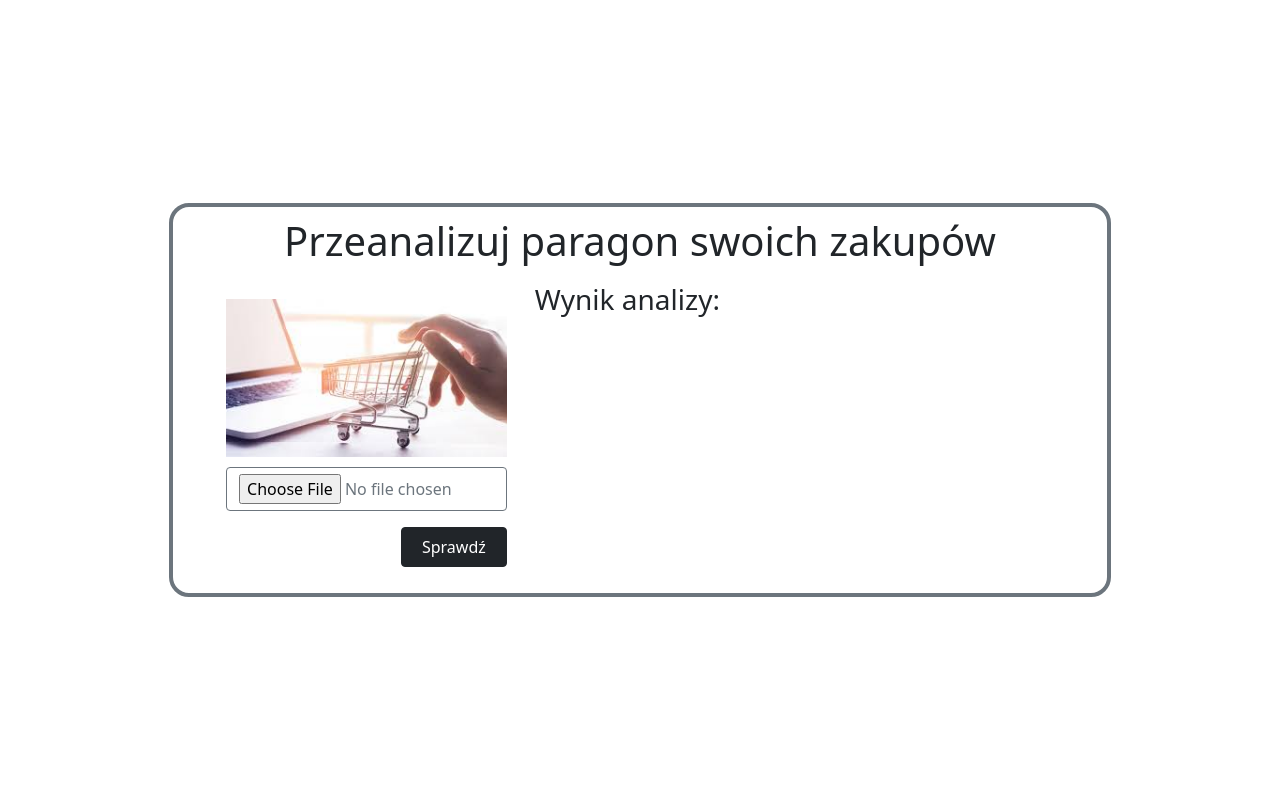
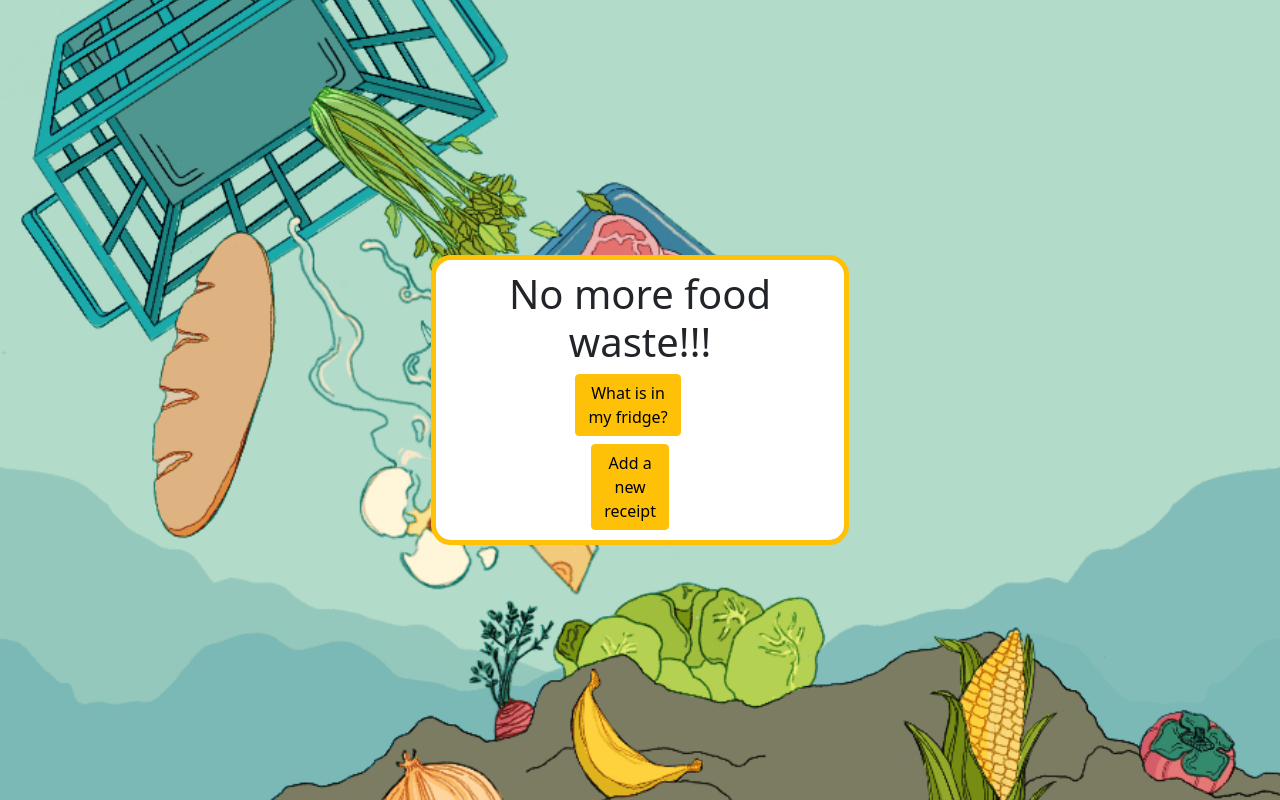
Before and after one commit to Azure3project/analizator, a Flask app: page / in a window 1280 px wide. Run offline with Flask 2, Linux system fonts and the light colour scheme; parts of the project's set-up code (start-up, migrations or seed data) failed here and were passed over.

Commit message:
GUI - nowe ekrany

```diff
--- a/app.py
+++ b/app.py
@@ -1,4 +1,3 @@
-import os
 from ocr import *
 from flask import Flask, flash, request, redirect, url_for, render_template
 from werkzeug.utils import secure_filename
@@ -14,31 +13,42 @@ init_extracting()
 
 ALLOWED_EXTENSIONS = {'png', 'jpg', 'jpeg', 'gif'}
 
+
 def allowed_file(filename):
     return '.' in filename and filename.rsplit('.', 1)[1].lower() in ALLOWED_EXTENSIONS
 
 
 @app.route('/')
-def upload_form():
-    return render_template('index.html')
+@app.route('/home')
+def home():
+    return render_template('home.html')
 
 
-@app.route('/', methods=['POST'])
+@app.route('/receipt')
+def new_receipt():
+    return render_template('receipt.html')
+
+
+@app.route('/fridge', methods=['POST', 'GET'])
+def my_fridge():
+    return render_template('fridge.html')
+
+
+@app.route('/receipt', methods=['POST'])
 def upload_image():
     if 'file' not in request.files:
-        flash('No file part')
+        flash('No file part!')
         return redirect(request.url)
     file = request.files['file']
     if file.filename == '':
-        flash('No image selected for uploading')
+        flash('No image selected for uploading!')
         return redirect(request.url)
     if file and allowed_file(file.filename):
         filename = secure_filename(file.filename)
         file.save(os.path.join(app.config['UPLOAD_FOLDER'], filename))
-        message= ocr_function(filename)
-        # print('upload_image filename: ' + filename)
-        flash('Image successfully uploaded')
-        return render_template('index.html', filename=filename, message=message)
+        message = ocr_function(filename)
+        flash('Image successfully uploaded!')
+        return render_template('receipt.html', filename=filename, message=message)
     else:
         flash('Allowed image types are -> png, jpg, jpeg, gif')
         return redirect(request.url)
@@ -46,15 +56,14 @@ def upload_image():
 
 @app.route('/display/<filename>')
 def display_image(filename):
-    # print('display_image filename: ' + filename)
     return redirect(url_for('static', filename='uploads/' + filename), code=301)
 
 
 @app.route('/ocr<filename>')
 def ocr(filename):
     message = ocr_function()
-    return render_template("index.html", message=message)
+    return render_template("receipt.html", message=message)
 
 
 if __name__ == "__main__":
-    app.run()
+    app.run(debug=True)
--- a/ocr.py
+++ b/ocr.py
@@ -13,7 +13,6 @@ Authenticates your credentials and creates a client.
 # to trzeba ukryć
 subscription_key = '1dab45a2c1ad4a009592ff99c6786e86'
 endpoint = 'https://project3-analizator-paragonow.cognitiveservices.azure.com/'
-
 
 
 def ocr_function(filename):
@@ -33,7 +32,7 @@ def ocr_function(filename):
     # Grab the ID from the URL
     operation_id = read_operation_location.split("/")[-1]
 
-    message = "ocr działa!!\n"
+    message = "You bought: "
 
     # Call the "GET" API and wait for it to retrieve the results
     while True:
@@ -50,7 +49,7 @@ def ocr_function(filename):
                 print(line.text)
                 txt += line.text
 
-    #extract_products returns a list of all products that have been found on the receipt
+    # extract_products returns a list of all products that have been found on the receipt
     message += str(extract_products(txt))
 
     return message
--- a/static/styles/style.css
+++ b/static/styles/style.css
@@ -1,4 +1,9 @@
-.analiza{
+.analyzer{
+    background: url("../images/food_waste.png") no-repeat center center fixed;
+    -webkit-background-size: cover;
+    -moz-background-size: cover;
+    -o-background-size: cover;
+    background-size: cover;
 }
 
 .center-box{
--- /dev/null
+++ b/templates/home.html
@@ -0,0 +1,50 @@
+<!doctype html>
+<html lang="en">
+<head>
+    <!-- Required meta tags -->
+    <meta charset="utf-8">
+    <meta name="viewport" content="width=device-width, initial-scale=1">
+
+    <!-- Bootstrap CSS -->
+    <link href="https://cdn.jsdelivr.net/npm/bootstrap@5.0.2/dist/css/bootstrap.min.css" rel="stylesheet" integrity="sha384-EVSTQN3/azprG1Anm3QDgpJLIm9Nao0Yz1ztcQTwFspd3yD65VohhpuuCOmLASjC" crossorigin="anonymous">
+
+    <link rel= "stylesheet" type= "text/css" href= "{{ url_for('static',filename='styles/style.css') }}">
+
+    <title>No more food waste</title>
+</head>
+<body>
+  <main>
+        <div class="analyzer">
+            <div class="container-fluid d-flex align-items-center justify-content-center my-auto min-vh-100">
+                <div class="center-box border border-5 border-warning col-4">
+                    <div class="row">
+                        <header>
+                            <h1 class="text-center">No more food waste!!!</h1>
+                        </header>
+                         <div class="row d-flex justify-content-center">
+                             <div class="col-4">
+                                <div>
+                                    <a class="btn btn-warning btn-bg" href="{{ url_for('my_fridge') }}">What is in my fridge?</a>
+                                </div>
+                            </div>
+
+                        </div>
+                        <div class="row d-flex justify-content-center">
+                             <div class="col-4">
+                                <div>
+                                    <a class="btn btn-warning btn-bg mt-2 mx-3" href="{{ url_for('new_receipt') }}">Add a new receipt</a>
+                                </div>
+                            </div>
+
+                        </div>
+                    </div>
+                </div>
+            </div>
+        </div>
+    </main>
+
+<!-- Optional JavaScript; -->
+<!-- Option 1: Bootstrap Bundle with Popper -->
+    <script src="https://cdn.jsdelivr.net/npm/bootstrap@5.0.2/dist/js/bootstrap.bundle.min.js" integrity="sha384-MrcW6ZMFYlzcLA8Nl+NtUVF0sA7MsXsP1UyJoMp4YLEuNSfAP+JcXn/tWtIaxVXM" crossorigin="anonymous"></script>
+</body>
+</html>
--- a/templates/index.html
+++ b/templates/receipt.html
@@ -1,5 +1,5 @@
 <!doctype html>
-<html lang="pl-PL">
+<html lang="en">
 <head>
     <!-- Required meta tags -->
     <meta charset="utf-8">
@@ -10,16 +10,16 @@
 
     <link rel= "stylesheet" type= "text/css" href= "{{ url_for('static',filename='styles/style.css') }}">
 
-    <title>Paragon</title>
+    <title>Add a new receipt</title>
 </head>
 <body>
     <main>
-        <div class="analiza">
+        <div class="analyzer">
             <div class="container-fluid d-flex align-items-center justify-content-center my-auto min-vh-100">
-                <div class="center-box border border-4 border-secondary col-9">
+                <div class="center-box border border-5 border-warning col-9">
                     <div class="row">
                         <header>
-                            <h1 class="text-center">Przeanalizuj paragon swoich zakupów</h1>
+                            <h1 class="text-center">What did you buy?</h1>
                         </header>
                     </div>
                     <div class="row d-flex justify-content-center">
@@ -27,28 +27,25 @@
                             {% if filename %}
                                 <img class="img-fluid" src="{{ url_for('display_image', filename=filename) }}">
                             {% else %}
-                                <img class="img-fluid" src="{{ url_for('static',filename='images/koszyk.jpg') }}" atl="piesek"/>
+                                <img class="img-fluid" src="{{ url_for('static',filename='images/basket.jpg') }}"/>
                             {% endif %}
 
                             <form method="POST" action="" enctype="multipart/form-data">
                                 <p><input class="btn upload btn-outline-secondary btn-block" type="file" name="file"></p>
-                                <p><input class="btn  submit btn-primary btn-block" type="submit" value="Sprawdź"></p>
+                                <p><input class="btn submit btn-warning btn-block" type="submit" value="Check"></p>
                             </form>
                         </div>
                         <div class="col-7 result">
-                            <div class="adnotacje">
                                 {% with messages = get_flashed_messages() %}
                                 {% if messages %}
                                     {% for message in messages %}
-                                    {{ message }}
+                                        <div class="alert alert-info">
+                                            {{ message }}
+                                        </div>
                                     {% endfor %}
                                 {% endif %}
                                 {% endwith %}
-                                <h3>Wynik analizy:</h3>
-
-                            </div>
-                                    <h4> {{ message }} </h4>
-
+                            <h4> {{ message }} </h4>
                         </div>
                     </div>
                 </div>
@@ -56,7 +53,6 @@
         </div>
     </main>
 
-
 <!-- Optional JavaScript; -->
 <!-- Option 1: Bootstrap Bundle with Popper -->
     <script src="https://cdn.jsdelivr.net/npm/bootstrap@5.0.2/dist/js/bootstrap.bundle.min.js" integrity="sha384-MrcW6ZMFYlzcLA8Nl+NtUVF0sA7MsXsP1UyJoMp4YLEuNSfAP+JcXn/tWtIaxVXM" crossorigin="anonymous"></script>
```
Also changed, not shown: extracting.py (+12 -4 lines), templates/fridge.html (added, +34 -0 lines), static/images/basket.jpg (added), static/images/food_waste.png (added), static/images/koszyk.jpg (deleted), static/uploads/Screenshot_1639436564.png (deleted), static/uploads/receipt.jpg (added), static/uploads/receipt2.jpg (added).
